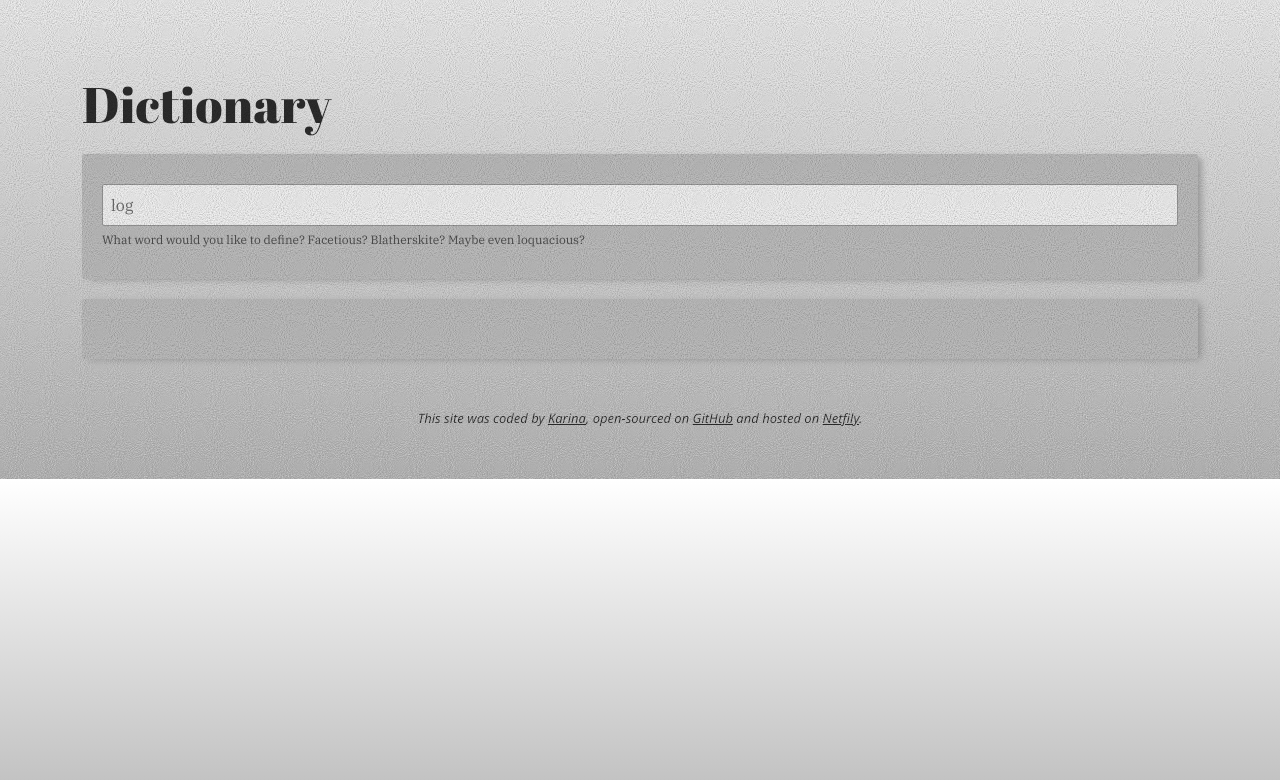
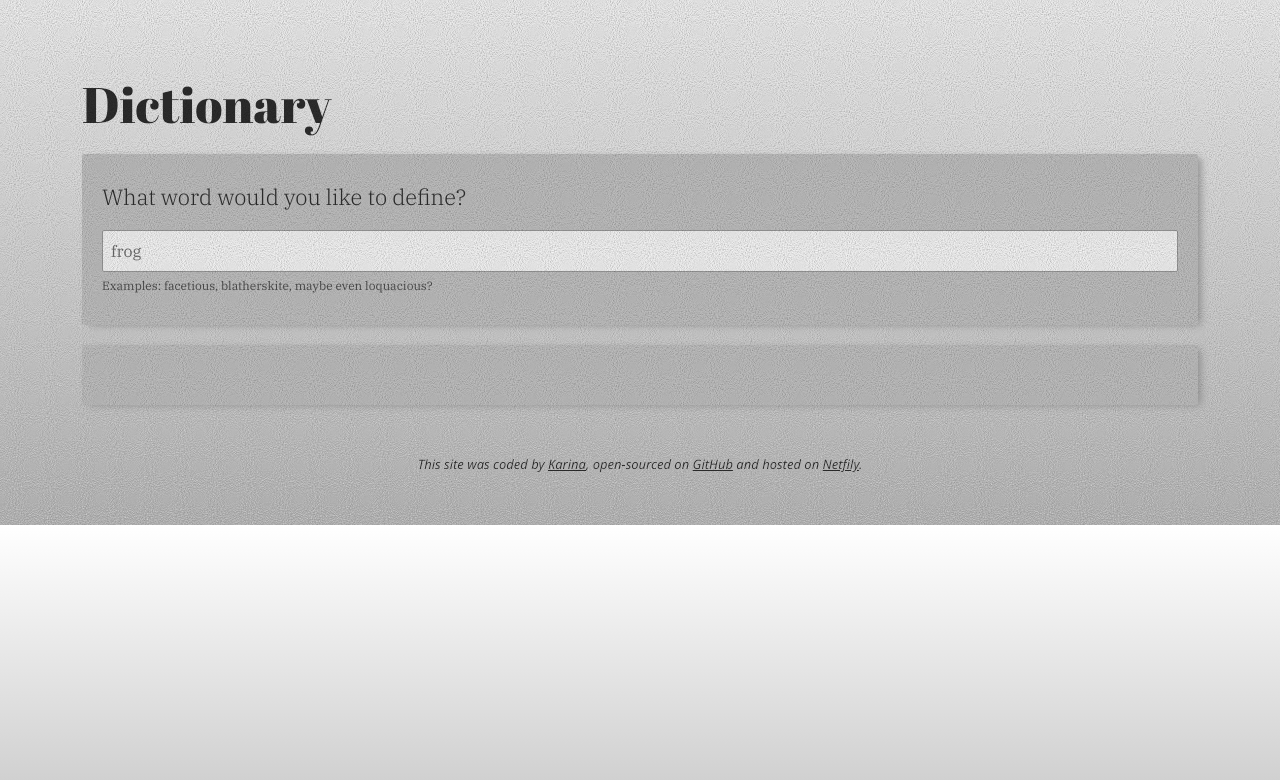
Before and after one commit to gelbwong/React-Add-On-SheCodes, a React (Create React App) app: page / in a window 1280 px wide. Shown: the top 780 px of the page. Built offline with nearby package versions, Linux system fonts and the light colour scheme; no server answers.

Commit message:
Styling
-Changed default word to frog

-Added a question above search bar to better establish use

```diff
--- a/src/App.js
+++ b/src/App.js
@@ -9,7 +9,7 @@ function App() {
       </header>
 
       <main>
-        <SearchEngine defaultWord="log" />
+        <SearchEngine defaultWord="frog" />
       </main>
 
       <footer>
--- a/src/SearchEngine.css
+++ b/src/SearchEngine.css
@@ -1,3 +1,9 @@
+.header h4 {
+  margin-bottom: 20px;
+  font-size: 22px;
+  font-weight: 300;
+}
+
 .search-engine {
   text-align: center;
 }
--- a/src/SearchEngine.js
+++ b/src/SearchEngine.js
@@ -72,7 +72,8 @@ export default function SearchEngine(props) {
   if (loaded) {
     return (
       <div>
-        <section>
+        <section className="header">
+          <h4>What word would you like to define?</h4>
           <form
             onSubmit={handleSubmit}
             className="search-engine"
@@ -86,8 +87,7 @@ export default function SearchEngine(props) {
             />
           </form>
           <p className="suggested-queries">
-            What word would you like to define? Facetious? Blatherskite? Maybe
-            even loquacious?
+            Examples: facetious, blatherskite, maybe even loquacious?
           </p>
         </section>
 
```
